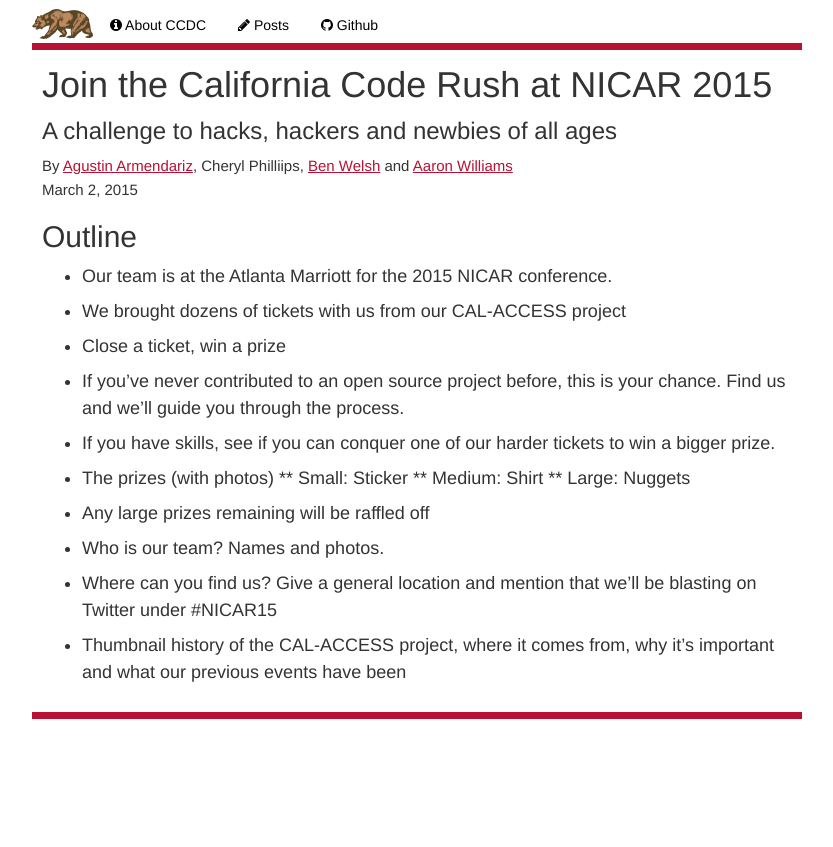
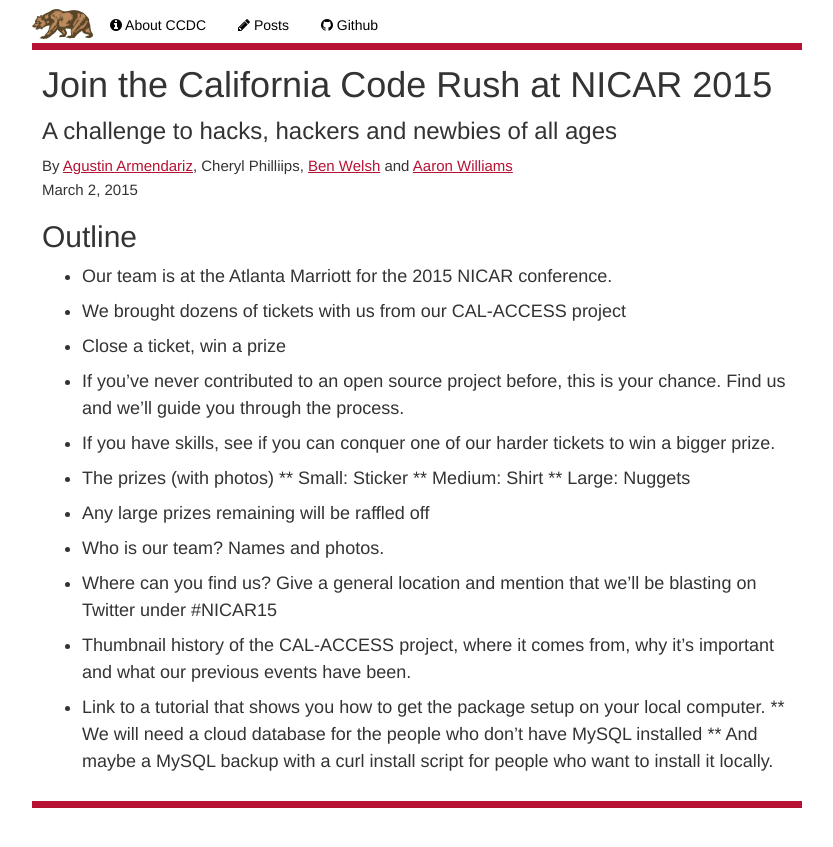
Before and after one commit to palewire/californiacivicdata.org, a Jekyll site: the page built from _posts/2015-03-02-code-rush.markdown, in a window 1280 px wide. Shown: the top 847 px of the page, without its empty margins (223-1056 px from the left). Built offline with Jekyll 4.4.1, drawn with Linux system fonts in a browser that asks for light colours.

Commit message:
A couple more bits

```diff
--- a/_posts/2015-03-02-code-rush.markdown
+++ b/_posts/2015-03-02-code-rush.markdown
@@ -21,4 +21,7 @@
 * Any large prizes remaining will be raffled off
 * Who is our team? Names and photos.
 * Where can you find us? Give a general location and mention that we'll be blasting on Twitter under #NICAR15
-* Thumbnail history of the CAL-ACCESS project, where it comes from, why it's important and what our previous events have been
+* Thumbnail history of the CAL-ACCESS project, where it comes from, why it's important and what our previous events have been.
+* Link to a tutorial that shows you how to get the package setup on your local computer.
+** We will need a cloud database for the people who don't have MySQL installed
+** And maybe a MySQL backup with a curl install script for people who want to install it locally.
```
